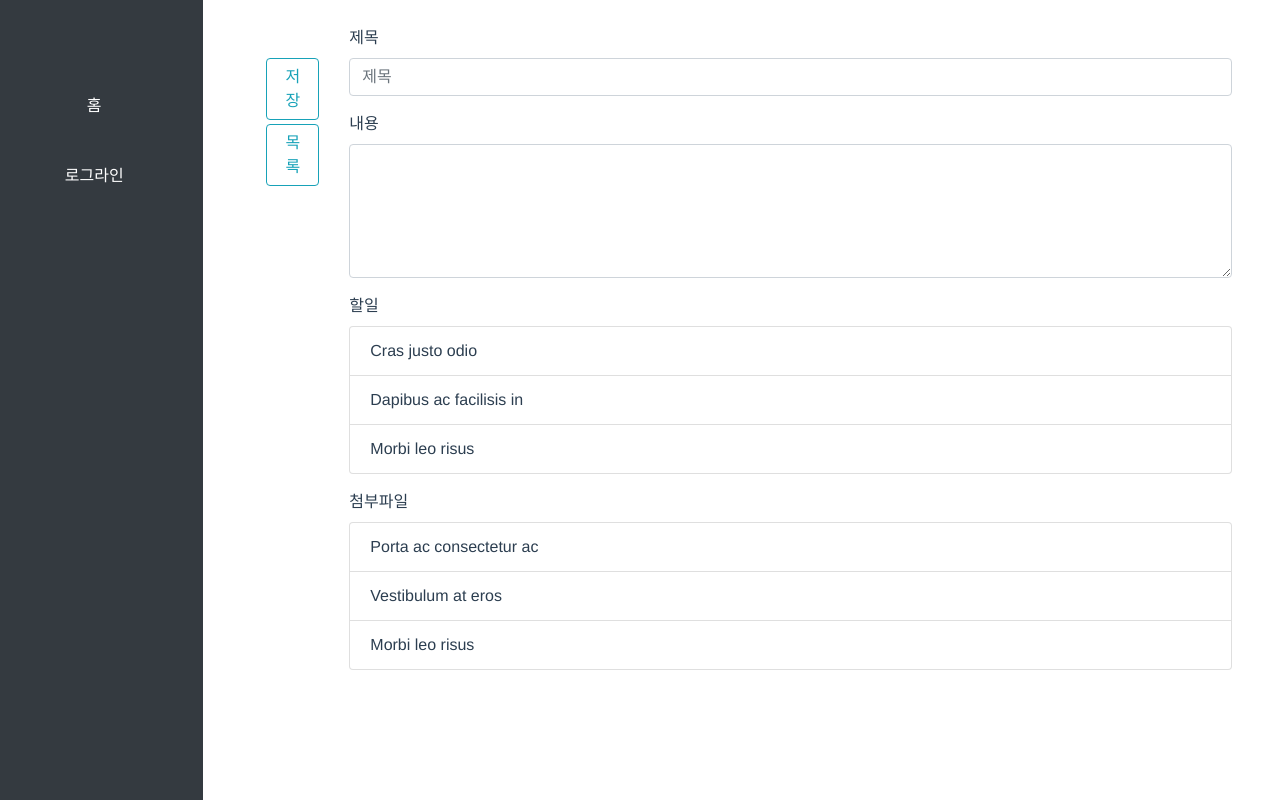
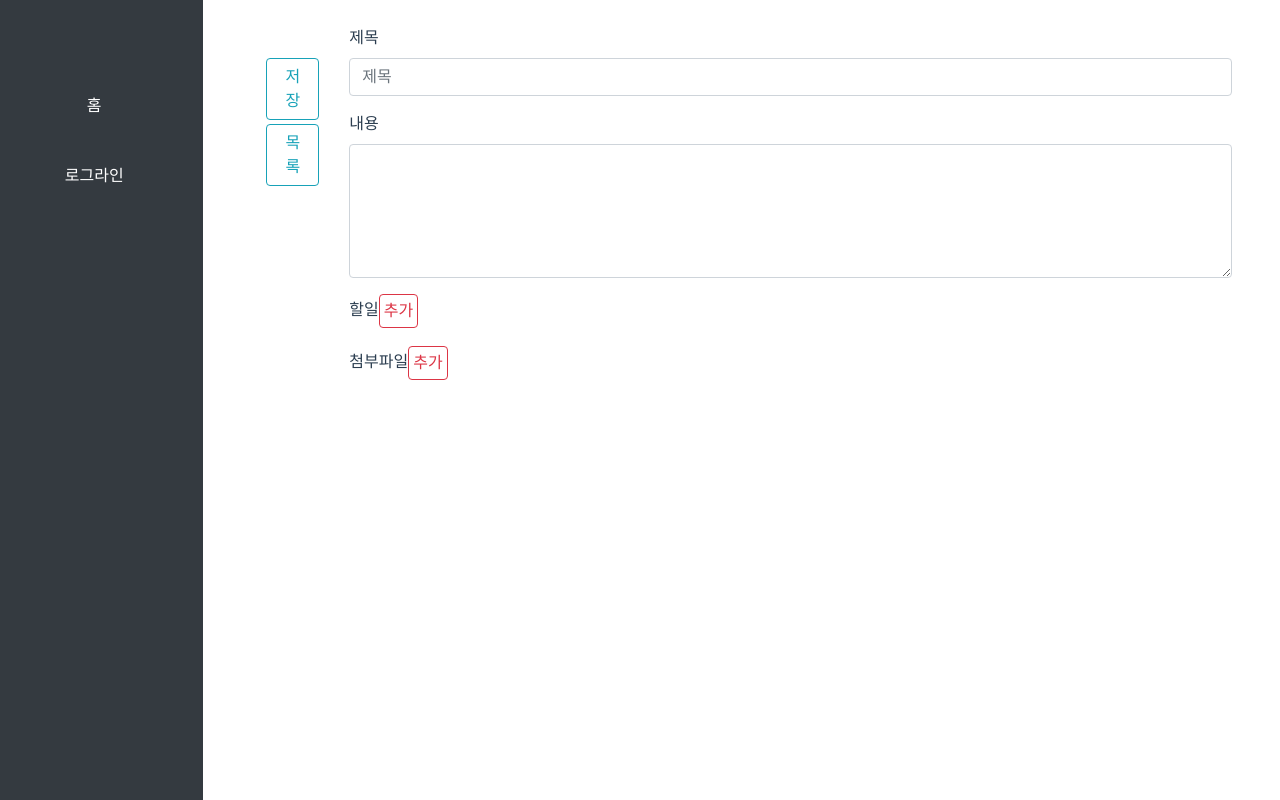
Before and after one commit to dosReady/dlog-express-es6, a Vue app in the folder frontend/: page /#/logline/reg in a window 1280 px wide. Built offline with nearby package versions, Linux system fonts and the light colour scheme.

Commit message:
리스트 추가버튼

```diff
--- a/frontend/src/components/LogLineForm.vue
+++ b/frontend/src/components/LogLineForm.vue
@@ -1,10 +1,10 @@
 <template>
     <div class="row content">
-        <div class="col-1 mt-5">
-            <button class="btn btn-outline-info mb-1" to="/logline/reg">저장</button>
+        <div class="col-md-1 mt-5">
+            <button class="btn btn-outline-info mb-1">저장</button>
             <router-link class="btn btn-outline-info" to="/logline">목록</router-link>
         </div>
-        <div class="col-11">
+        <div class="col-md-11">
             <div class="form-group mt-3">
                 <label>제목</label>
                 <input type="text" class="form-control" placeholder="제목">
@@ -16,19 +16,17 @@
 
             <div class="form-group">
                 <label>할일</label>
+                <button class="btn btn-outline-danger p-1" @click="fnWork">추가</button>
                 <ul class="list-group">
-                    <li class="list-group-item">Cras justo odio</li>
-                    <li class="list-group-item">Dapibus ac facilisis in</li>
-                    <li class="list-group-item">Morbi leo risus</li>
+                    <li class="list-group-item" v-for="(item, index) in worklist" :key="index">{{item}}</li>
                 </ul>
             </div>
 
             <div class="form-group">
                 <label>첨부파일</label>
+                <button class="btn btn-outline-danger p-1" @click="fnFile">추가</button>
                 <ul class="list-group">
-                    <li class="list-group-item">Porta ac consectetur ac</li>
-                    <li class="list-group-item">Vestibulum at eros</li>
-                    <li class="list-group-item">Morbi leo risus</li>
+                    <li class="list-group-item" v-for="(item, index) in filelist" :key="index">{{item}}</li>
                 </ul>
             </div>
 
@@ -39,7 +37,19 @@
 <script>
 export default {
   name: 'LogLineForm',
+  data () {
+    return {
+      worklist: [],
+      filelist: []
+    }
+  },
   methods: {
+    fnWork () {
+      this.worklist.push('123213')
+    },
+    fnFile () {
+      this.filelist.push('23455')
+    }
   },
   computed: {
   }
```
